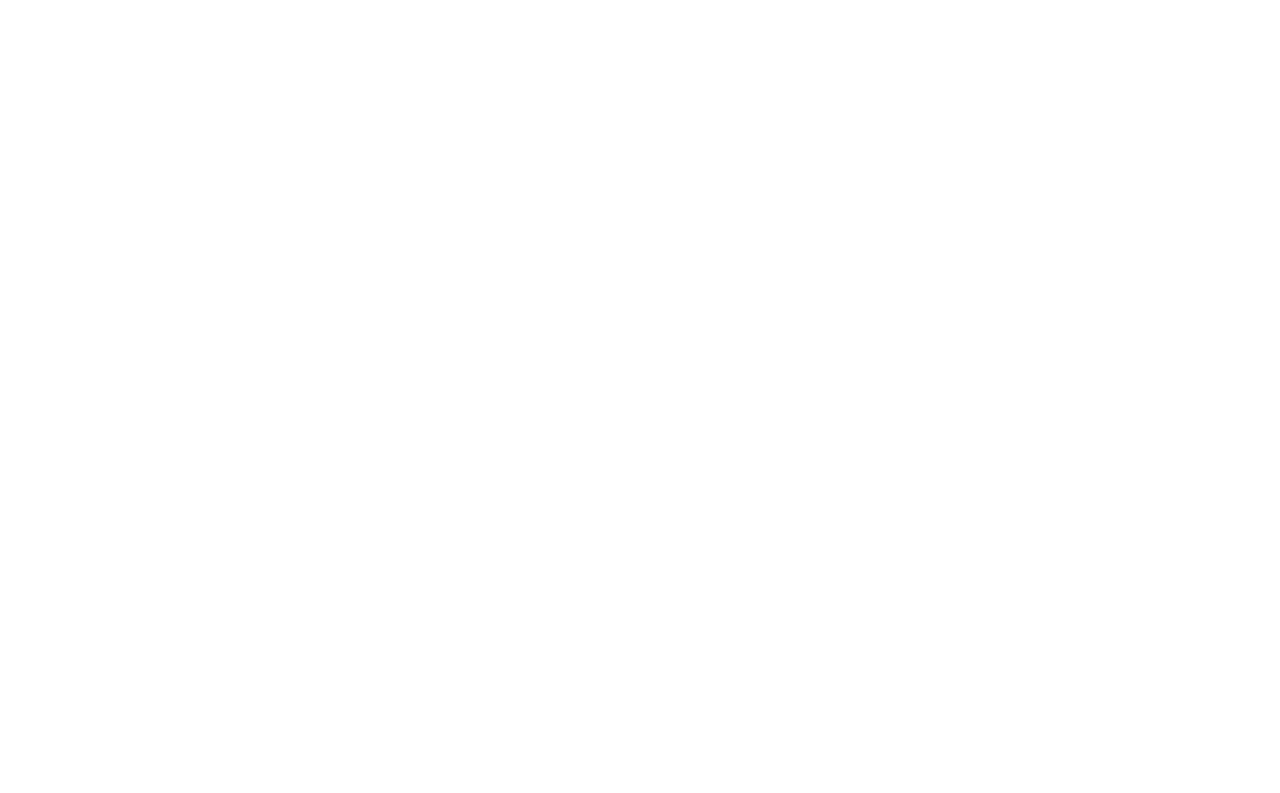
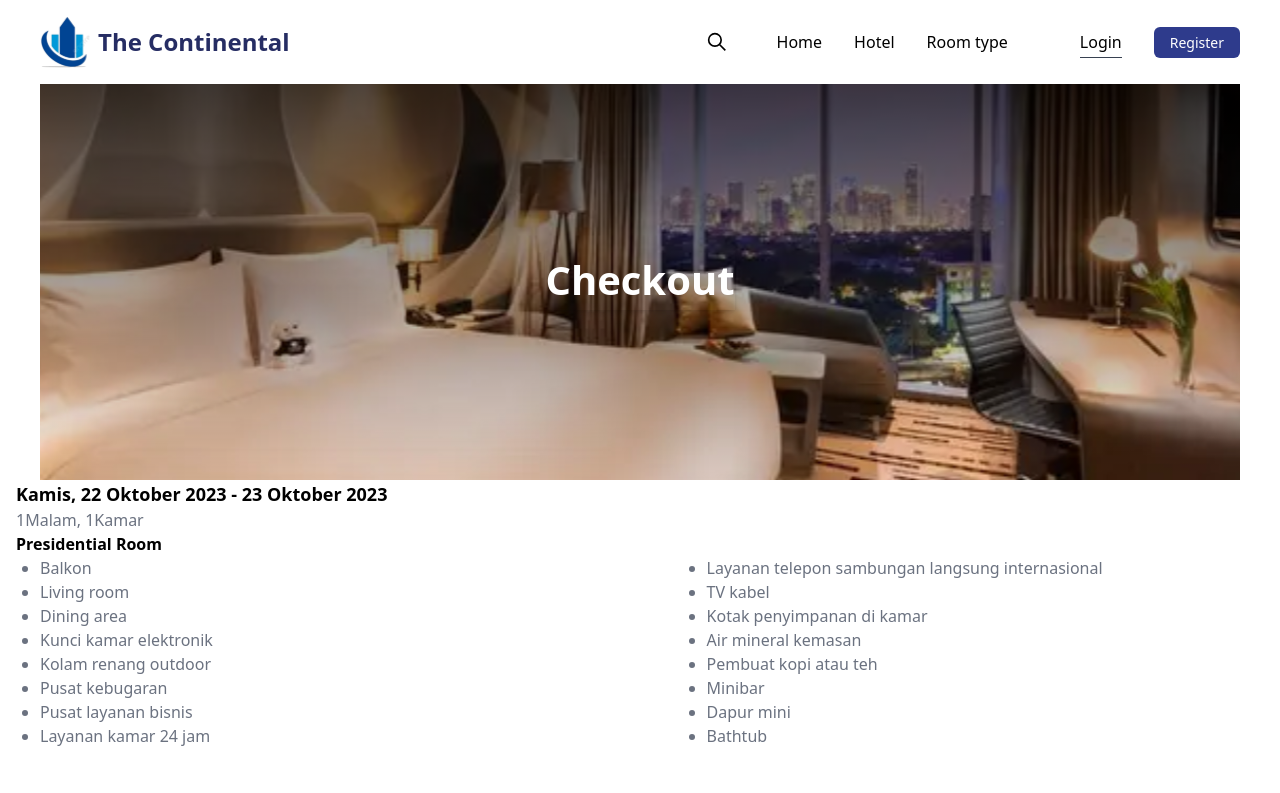
Before and after one commit to group5-hsbc/booking_app, a React (Vite) app in the folder client/: page /checkout in a window 1280 px wide. Before the commit this address had no page. Shown: the top 793 px of the page. Built offline with nearby package versions, Linux system fonts and the light colour scheme.

Commit message:
fit(detail/checkout)

```diff
--- a/client/src/App.jsx
+++ b/client/src/App.jsx
@@ -1,6 +1,8 @@
 import { BrowserRouter as Router, Route, Routes } from "react-router-dom";
 import { MainLayout } from "./components";
 import { Home } from "./pages";
+import Tentang from "./pages/Tentang";
+import Checkout from "./pages/Checkout";
 
 const App = () => {
   return (
@@ -8,6 +10,8 @@ const App = () => {
       <Routes>
         <Route path="/" element={<MainLayout />}>
           <Route index element={<Home />} />
+          <Route path="/tentang" element={<Tentang />} />
+          <Route path="/checkout" element={<Checkout />} />
         </Route>
       </Routes>
     </Router>
--- /dev/null
+++ b/client/src/pages/Checkout/index.jsx
@@ -0,0 +1,61 @@
+import React from 'react'
+import { Banner } from '../../components'
+const Checkout = () => {
+  return (
+    <div>
+        <Banner page={'Checkout'}/>
+    <div class="text-lg font-semibold px-4">
+    Kamis, 22 Oktober 2023 - 23 Oktober 2023
+</div>
+
+<div className="text-gray-500 px-4">
+    1Malam, 1Kamar
+</div>
+
+<div className="font-semibold px-4">
+    Presidential Room
+</div>
+
+<div className="flex flex-row px-4 gap-32 mb-10">
+    <div className="w-1/2 px-6">
+        <ul className="text-gray-500 list-disc">
+            <li>Balkon</li>
+            <li>Living room</li>
+            <li>Dining area</li>
+            <li>Kunci kamar elektronik</li>
+            <li>Kolam renang outdoor</li>
+            <li>Pusat kebugaran</li>
+            <li>Pusat layanan bisnis</li>
+            <li>Layanan kamar 24 jam</li>
+        </ul>
+    </div>
+
+    <div className="w-1/2">
+        <ul className="text-gray-500 list-disc">
+            <li>Layanan telepon sambungan langsung internasional</li>
+            <li>TV kabel</li>
+            <li>Kotak penyimpanan di kamar</li>
+            <li>Air mineral kemasan</li>
+            <li>Pembuat kopi atau teh</li>
+            <li>Minibar</li>
+            <li>Dapur mini</li>
+            <li>Bathtub</li>
+        </ul>
+    </div>
+</div>
+
+<div className='flex flex-col px-4 mx-5'>
+    <div className='flex justify-between mb-5'>
+        <span className='font-semibold text-lg'>Total</span>
+        <span className='text-red-600 font-semibold text-lg'>Rp 3.000.000</span>
+    </div>
+        <button type='Submit' className='w-full block h-24 px-10 mx-auto rounded-lg text-white font-semibold text-lg bg-blue-600 hover:bg-blue-700'>Checkout</button>
+</div>
+
+
+
+    </div>
+  )
+}
+
+export default Checkout
--- /dev/null
+++ b/client/src/pages/Tentang/index.jsx
@@ -0,0 +1,40 @@
+import React from 'react'
+import { Banner } from '../../components'
+const Tentang = () => {
+  return (
+    <div>
+        <Banner page={'Detail'}/>
+<p class="flex justify-between px-4 mb-5">
+    <div class="text-lg font-semibold">Tentang</div>
+    <ul>
+        <li class="text-blue-900 hover:text-black cursor-pointer text-lg">Selengkapnya</li>
+    </ul>
+</p>
+
+<div class="px-4">
+    <form>
+        <p>
+            Berlokasi sejauh 10 menit dari Paskal Hyper Square, Lenora Hotel menawarkan
+    penginapan bintang 2 yang menyediakan area longue bersama dan fasilitas parkir gratis.
+    Selama menginap, kamu bisa mengakses WIFI gratis yang tersedia di seluruh area hotel agar tetap terhubung.
+    Didekorai dengan desain yang minimalis dari perabotan kayu berwarna cerah, kamar ber-ACnya dilengkapi
+    dengan TV layar datar dan meja kerja.
+        </p>
+    </form>
+</div>
+
+<div className='flex flex-col px-4 py-5'>
+    <div className='w-full mb-2'> <p>Tanggal Pemesanan</p></div>
+    <input type="date" placeholder="Full name" className="h-10 bg-gray-100 px-2 rounded-md mb-5"/>
+
+    <div className='w-full mb-2'><p>Jumlah Tamu</p></div>
+    <input type="Number" placeholder='Number' className="h-10 bg-gray-100 px-2 rounded-md mb-5" />
+
+    <button type='submit'className="flex-none self-end text-center w-32 bg-blue-600 text-white px-3 py-2 rounded hover:bg-blue-700">Pesan</button>
+
+</div>
+    </div>
+  )
+}
+
+export default Tentang
```
